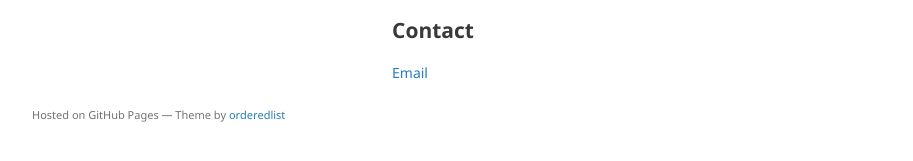
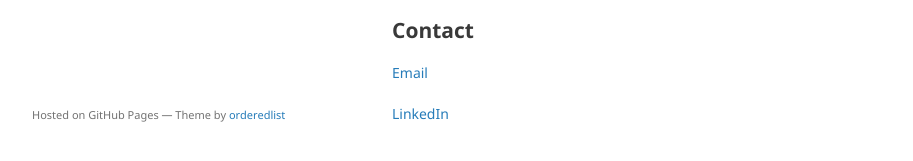
Before and after one commit to oscardagrach/oscardagrach.github.io, a Jekyll site: the page built from index.md, in a window 1280 px wide and 928 px high. Shown: the part 734-895 px from the top of the window, without its empty margins (178-1091 px from the left). Built offline with Jekyll 4.4.1, drawn with Linux system fonts in a browser that asks for light colours; our own code applies the rules of GitHub Pages for plain Markdown files.

Commit message:
Update index.md
Add LinkedIn

```diff
--- a/index.md
+++ b/index.md
@@ -28,3 +28,5 @@ My name is Ryan and I am a security researcher interested in: Bootloaders, UEFI,
 
 ## Contact
 [Email](mailto:ryan@norelax.org)
+
+[LinkedIn](https://www.linkedin.com/in/ryan-grachek-414119236/)
```
